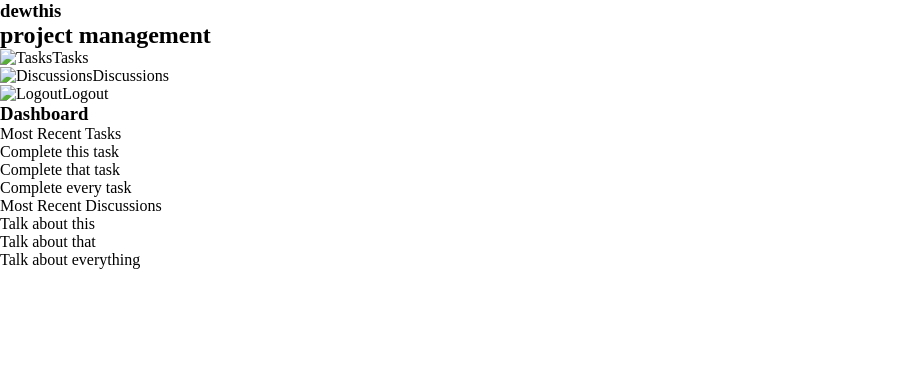
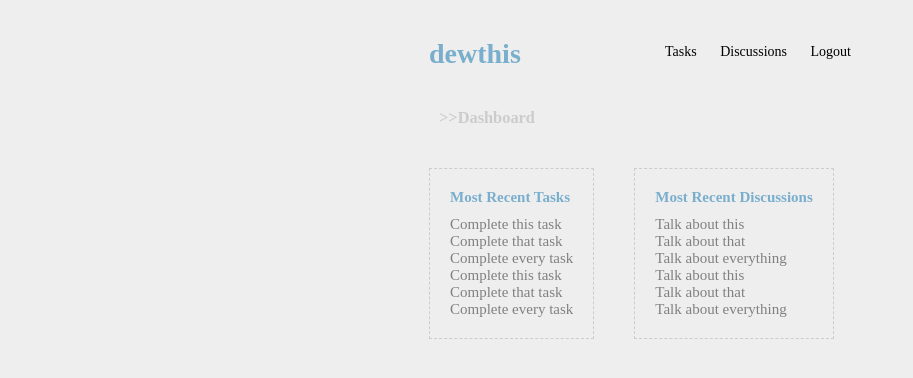
Before and after one commit to spinnykid/dewthis, a plain HTML site: page index.html in a window 1280 px wide. Shown: the whole page, without its empty margins (0-913 px from the left). Drawn offline with Linux system fonts and the light colour scheme.

Commit message:
Finished the base styling and that for all the home page

```diff
--- a/css/styles.css
+++ b/css/styles.css
@@ -2,3 +2,65 @@
 	margin:0;
 	padding:0;
 }
+section,article,nav{
+	display:block;
+}
+body{
+	background-color:#eee;
+	font-family:"Myriad Pro";
+	font-size:14px;
+}
+#wrapper{
+	width:422px;
+	margin: 0 auto;
+	margin-top:40px;
+}
+#navigation{
+	float:left;
+}
+#navigation h1{
+	color:#79AFCD;
+	font-size:2em;
+	line-height:1;
+}
+nav{
+	float:right;
+}
+nav ul{
+	margin-top:4px;
+}
+nav ul li{
+	display:inline;
+	margin-left:20px;
+}
+nav ul li:hover{
+	text-decoration:underline;
+	color:#79AFCD;
+	cursor:pointer;
+}
+#content{
+	clear:both;
+	padding-top:40px;
+}
+#content h3{
+	margin:0 0 40px 10px;
+	color:#ccc;
+}
+#recentTasks{
+	margin-right:40px;
+}
+.box{
+	border:1px dashed #ccc;
+	padding:20px;
+	float:left;
+	font-size:15px;
+}
+.box header{
+	font-weight:bold;
+	margin-bottom:10px;
+	color:#79AFCD;
+}
+.box li{
+	list-style:none;
+	color:grey;
+}
--- a/index.html
+++ b/index.html
@@ -8,42 +8,39 @@
 	<section id="wrapper">
 		<section id="navigation">
 			<h1>dewthis</h1>
-			<h2>project management</h2>
 		</section>
 		<nav>
 			<ul>
-				<li><img src="images/tasks.jpg" alt="Tasks"/>Tasks</li>
-				<li><img src="images/discussions.jpg" alt="Discussions"/>Discussions</li>
-				<li><img src="images/logout.jpg" alt="Logout"/>Logout</li>
-			</ul
+				<li>Tasks</li>
+				<li>Discussions</li>
+				<li>Logout</li>
+			</ul>
 		</nav>
 		<section id="content">
-			<h3>Dashboard</h3>
+			<h3>>>Dashboard</h3>
 
 			<section class="box" id="recentTasks">
 				<header>Most Recent Tasks</header>
-				<article>
-					<p>Complete this task</p>
-				</article>
-				<article>
-					<p>Complete that task</p>
-				</article>
-				<article>
-					<p>Complete every task</p>
-				</article>
+				<ul>
+					<li>Complete this task</li>
+					<li>Complete that task</li>
+					<li>Complete every task</li>
+					<li>Complete this task</li>
+					<li>Complete that task</li>
+					<li>Complete every task</li>
+				</ul>
 			</section>
 
 			<section class="box" id="recentDiscussions">
 				<header>Most Recent Discussions</header>
-				<article>
-					<p>Talk about this</p>
-				</article>
-				<article>
-					<p>Talk about that</p>
-				</article>
-				<article>
-					<p>Talk about everything</p>
-				</article>
+				<ul>
+					<li>Talk about this</li>
+					<li>Talk about that</li>
+					<li>Talk about everything</li>
+					<li>Talk about this</li>
+					<li>Talk about that</li>
+					<li>Talk about everything</li>
+				</ul>
 			</section>
 
 		</section>
```
